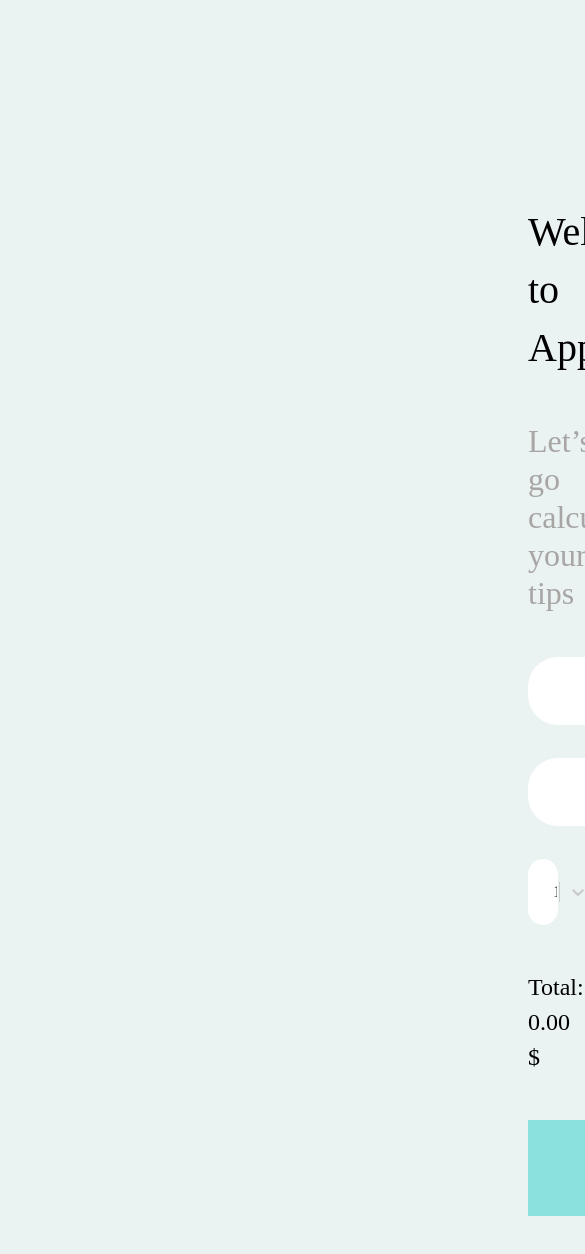
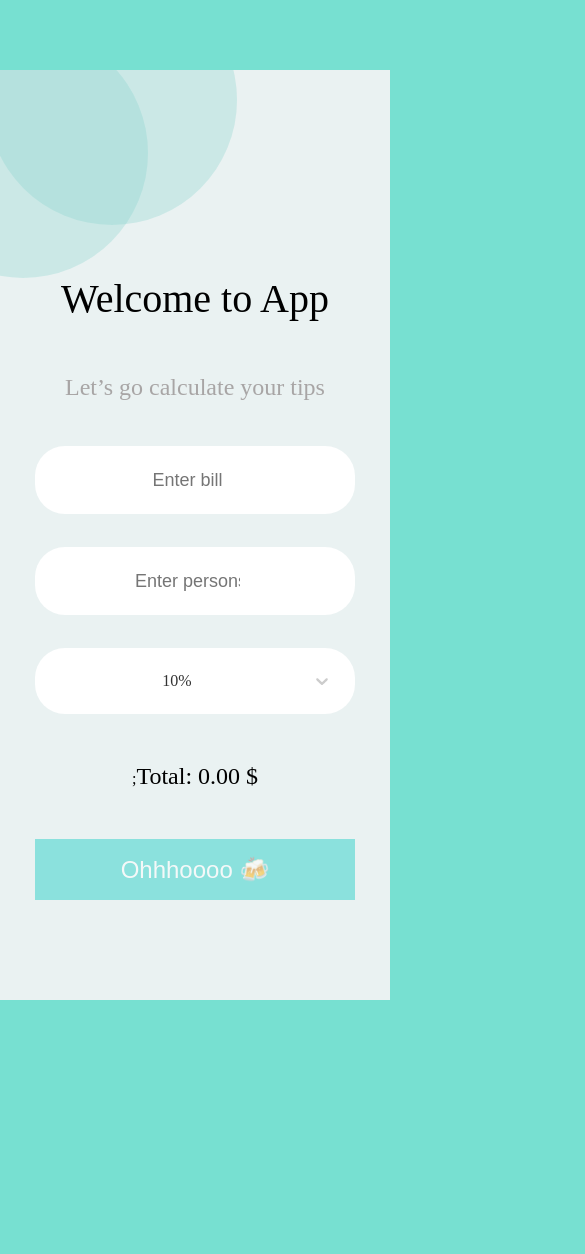
Before and after one commit to AndreiBats/react-tips-calculator, a React (Create React App) app: page / in a window 390 px wide. Shown: the top 1254 px of the page, 585 px wide, since content can reach past the window. After the commit the page ends 1000 px from the top, so only its background shows below. Built offline with nearby package versions, Linux system fonts and the light colour scheme.

Commit message:
feat: add media

```diff
--- a/src/components/button/Button.tsx
+++ b/src/components/button/Button.tsx
@@ -1,4 +1,3 @@
-import { Pictures } from "../../types";
 import { StyledButton } from "./styles";
 
 interface IProps {
@@ -9,7 +8,7 @@ interface IProps {
 export const Button = ({ disabled, type }: IProps) => {
   return (
     <StyledButton disabled={disabled} type={type}>
-      Ohhhoooo {Pictures.Beer}
+      Ohhhoooo 🍻
     </StyledButton>
   );
 };
--- a/src/components/button/styles.ts
+++ b/src/components/button/styles.ts
@@ -1,20 +1,24 @@
 import styled from "styled-components";
-import { Colors } from "../../types";
+import { Color, Media } from "../../types";
 
 const StyledButton = styled.button`
   width: 100%;
   text-align: center;
-  background-color: ${Colors.Green};
+  background-color: ${Color.Green};
   padding: 13px 140px;
   border: none;
   font-weight: 400;
   font-size: 24px;
   line-height: 35px;
-  color: ${Colors.White};
+  color: ${Color.White};
   margin-top: 45px;
 
+  ${Media.Medium} {
+    padding: 13px 50px;
+  }
+
   &:disabled {
-    background: ${Colors.Green};
+    background: ${Color.Green};
     opacity: 0.5;
   }
 
--- a/src/components/customselect/CustomSelect.tsx
+++ b/src/components/customselect/CustomSelect.tsx
@@ -3,15 +3,16 @@ import { IOption } from "../../types";
 import { CustomStyles } from "./styles";
 
 export const options: IOption[] = [
-  { value: "10", label: "10%" },
-  { value: "15", label: "15%" },
-  { value: "20", label: "20%" },
+  { value: 10, label: "10%" },
+  { value: 15, label: "15%" },
+  { value: 20, label: "20%" },
 ];
 
 interface IProps {
-  onChange: (event: SingleValue<string | IOption>) => void;
-  value: IOption | undefined | string;
+  onChange: (tips: SingleValue<IOption | string>) => void;
+  value: IOption | string | undefined;
 }
+console.log(onchange);
 
 export const CustomSelect = ({ onChange, value }: IProps) => {
   return (
--- a/src/components/customselect/styles.ts
+++ b/src/components/customselect/styles.ts
@@ -1,12 +1,16 @@
-import { Colors } from "../../types";
+import { Color } from "../../types";
 
 export const CustomStyles = {
   control: () => ({
     width: "100%",
     display: "flex",
-    background: Colors.White,
+    background: Color.White,
     borderRadius: "30px",
     marginBottom: "45px",
     padding: "15px",
   }),
+
+  indicatorSeparator: () => ({
+    width: 0,
+  }),
 };
--- a/src/components/form/Form.tsx
+++ b/src/components/form/Form.tsx
@@ -1,5 +1,4 @@
-import { useEffect, useState } from "react";
-import { SingleValue } from "react-select";
+import { FormEvent, useEffect, useState } from "react";
 import { useInput } from "../../hooks/useInput";
 import { IOption } from "../../types";
 import { Button } from "../button/Button";
@@ -11,30 +10,26 @@ export const Form = () => {
   const userBill = useInput("");
   const userPersons = useInput("");
 
-  const [tips, setTips] = useState<string>(options[0].value);
+  const [tips, setTips] = useState<number>(options[0].value);
+  const [total, setTotal] = useState<string>("0.00");
+  const [isActive, setIsActive] = useState<boolean>(true);
 
-  const getValue = () => {
+  const getValue = (): IOption | string | undefined => {
     return tips ? options.find((option) => option.value === tips) : "";
   };
 
-  const handleTips = (event: SingleValue<string | IOption>): void => {
-    setTips((event as IOption).value);
+  const handleTips = (tips: any): void => {
+    setTips(tips.value);
   };
-  const [total, setTotal] = useState<string>("0.00");
+  console.log(tips);
 
-  const handleChangeTotal = (
-    event: React.SyntheticEvent<HTMLFormElement>
-  ): void => {
-    const totalValue = (
-      (+userBill.value / +userPersons.value / 100) *
-      (+tips + 100)
-    ).toFixed(2);
+  const handleTotal = (event: FormEvent<HTMLFormElement>): void => {
+    setTotal(
+      ((+userBill.value / +userPersons.value / 100) * (tips + 100)).toFixed(2)
+    );
 
-    setTotal(totalValue);
     event.preventDefault();
   };
-
-  const [isActive, setIsActive] = useState<boolean>(true);
 
   useEffect(() => {
     userBill.value && userPersons.value
@@ -43,22 +38,22 @@ export const Form = () => {
   }, [userBill.value, userPersons.value]);
 
   return (
-    <StyledForm onSubmit={handleChangeTotal}>
+    <StyledForm onSubmit={handleTotal}>
       <Title>Welcome to App</Title>
       <Description>Let’s go calculate your tips</Description>
       <Input
-        type="text"
+        type="number"
         placeholder="Enter bill"
         {...userBill}
         title="Используйте числовой формат"
       />
       <Input
-        type="text"
+        type="number"
         placeholder="Enter persons"
         {...userPersons}
         title="Используйте числовой формат"
       />
-      <CustomSelect onChange={handleTips} value={getValue()} />
+      <CustomSelect onChange={handleTips} value={getValue()} />;
       <Total>Total: {total} $</Total>
       <Button type="submit" disabled={isActive}></Button>
     </StyledForm>
--- a/src/components/form/styles.ts
+++ b/src/components/form/styles.ts
@@ -1,31 +1,51 @@
 import styled from "styled-components";
-import { Colors } from "../../types";
+import { Color, Media } from "../../types";
 
 const StyledForm = styled.form`
-  background-color: ${Colors.Gray};
-  max-width: 1512px;
   text-align: center;
-  padding: 203px 528px 138px;
+  max-width: 456px;
   margin: 0 auto;
+  padding: 100px 0;
+
+  ${Media.Medium} {
+    max-width: 320px;
+  }
+
+  ${Media.Small} {
+    padding: 200px 0 100px;
+  }
 `;
+
 const Title = styled.h1`
   font-weight: 400;
   font-size: 40px;
   line-height: 58px;
-  color: ${Colors.Black};
+  color: ${Color.Black};
   margin-bottom: 45px;
+
+  ${Media.Medium} {
+    font-size: 40px;
+    line-height: 58px;
+  }
 `;
+
 const Description = styled.p`
   font-weight: 400;
   font-size: 32px;
   line-height: 38px;
   color: rgba(117, 108, 108, 0.57);
   margin-bottom: 45px;
+
+  ${Media.Medium} {
+    font-size: 24px;
+    line-height: 28px;
+  }
 `;
+
 const Total = styled.span`
   font-size: 24px;
   line-height: 35px;
-  color: ${Colors.Black};
+  color: ${Color.Black};
   margin-bottom: 45px;
 `;
 
--- a/src/components/input/Input.tsx
+++ b/src/components/input/Input.tsx
@@ -1,10 +1,10 @@
-import React from "react";
+import React, { ChangeEventHandler } from "react";
 import { StyledInput } from "./styles";
 
 interface IProps {
   type: string;
   placeholder: string;
-  onChange: React.ChangeEventHandler<HTMLInputElement> | undefined;
+  onChange: ChangeEventHandler<HTMLInputElement> | undefined;
   title: string;
 }
 
--- a/src/styles.ts
+++ b/src/styles.ts
@@ -1,4 +1,17 @@
 import styled from "styled-components";
-import { Colors } from "./types";
+import { Color, Media } from "./types";
+import circles from "./assets/circles.svg";
 
-export const Wrapper = styled.div``;
+export const Wrapper = styled.div`
+  background: url(${circles}) no-repeat, ${Color.Gray};
+  max-width: 1440px;
+  margin: 70px auto 0;
+
+  ${Media.Medium} {
+    max-width: 744px;
+
+    ${Media.Small} {
+      max-width: 410px;
+    }
+  }
+`;
--- a/src/types/index.ts
+++ b/src/types/index.ts
@@ -1,4 +1,4 @@
-export enum Colors {
+export enum Color {
   LightGreen = "#77E0D1",
   Green = "#2ED2C9",
   Gray = "#EAF2F2",
@@ -6,11 +6,12 @@ export enum Colors {
   Black = "#000000",
 }
 
-export enum Pictures {
-  Beer = "🍻",
+export interface IOption {
+  value: number;
+  label: string;
 }
 
-export interface IOption {
-  value: string;
-  label: string;
+export enum Media {
+  Small = `@media screen and (max-width: 568px)`,
+  Medium = "@media screen and (max-width: 768px)",
 }
--- a/src/ui/GlobalStyles.ts
+++ b/src/ui/GlobalStyles.ts
@@ -1,5 +1,5 @@
 import { createGlobalStyle } from "styled-components";
-import { Colors } from "../types";
+import { Color } from "../types";
 
 export const GlobalStyles = createGlobalStyle`
 * {
@@ -9,7 +9,7 @@ export const GlobalStyles = createGlobalStyle`
 }
 
 body {
-    background-color: ${Colors.LightGreen};
+    background-color: ${Color.LightGreen};
 
 }
 `;
```
Also changed, not shown: src/assets/circles.svg (added).
